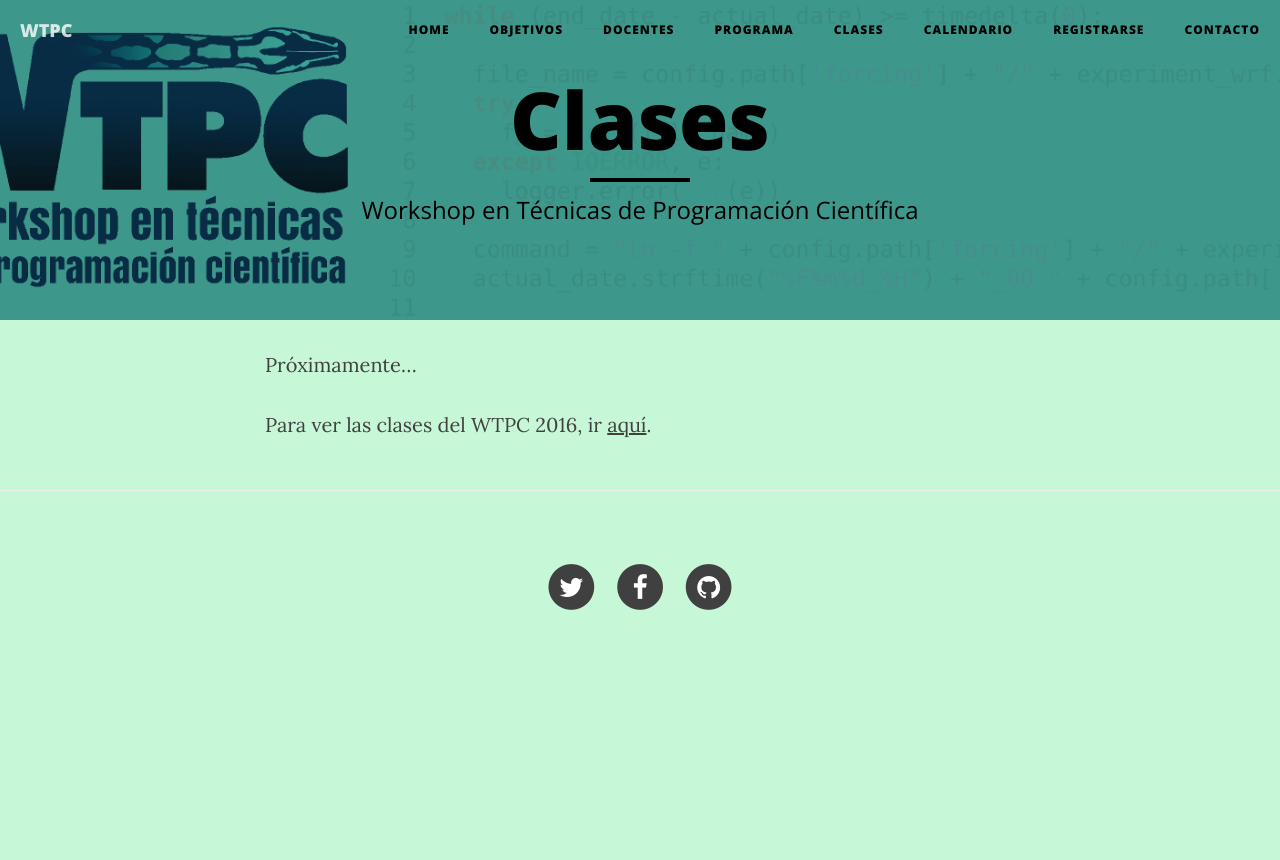
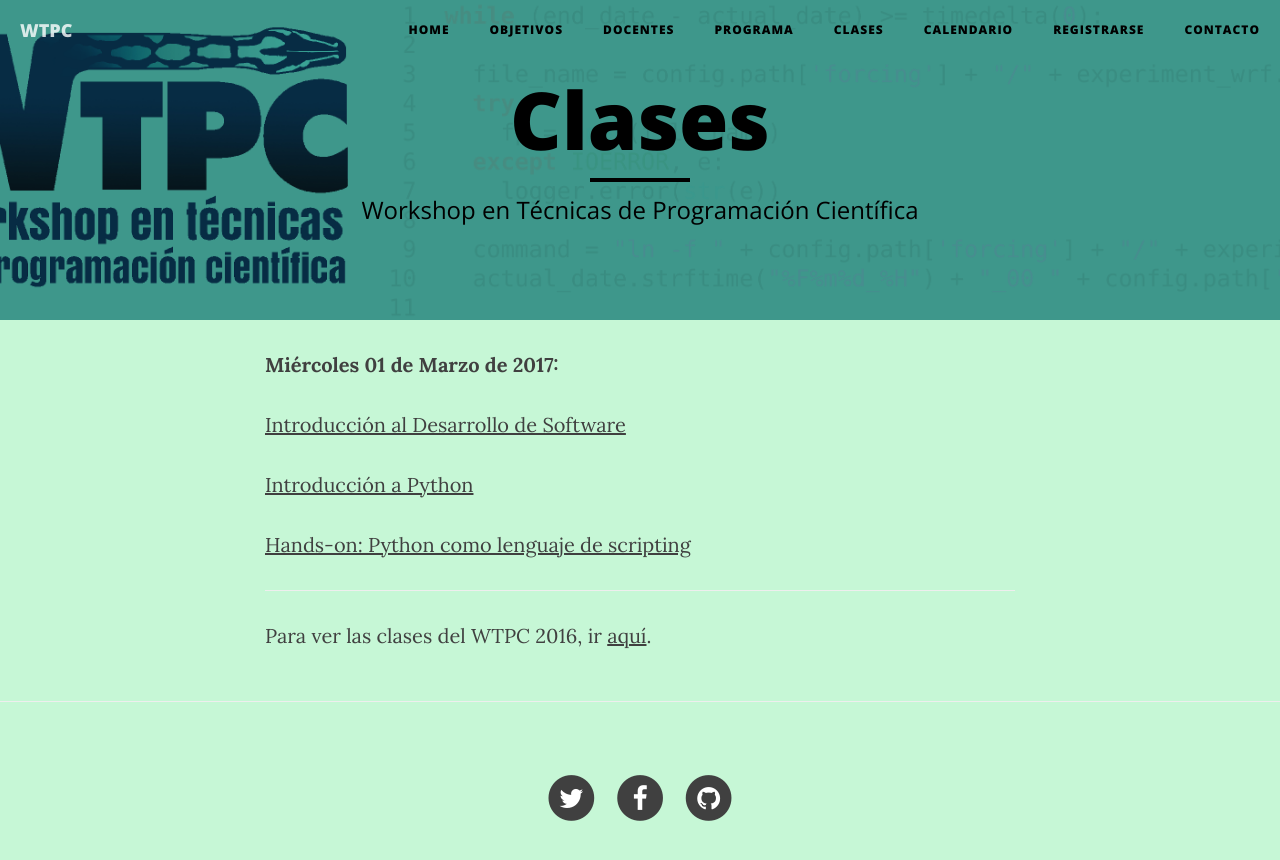
Before and after one commit to wtpc/wtpc.github.io, a Jekyll site: the page built from clases.md, in a window 1280 px wide. Shown: the top 860 px of the page. Built offline with Jekyll 4.4.1, drawn with Linux system fonts in a browser that asks for light colours; nearby versions of some CDN libraries.

Commit message:
Agregadas charlas del primer dia

```diff
--- a/clases.md
+++ b/clases.md
@@ -4,18 +4,19 @@ title: Clases
 permalink: /clases/
 ---
 
-Próximamente...
+**Miércoles 01 de Marzo de 2017:**
 
+[Introducción al Desarrollo de Software](/clases/01_desarrollo_software.pdf)
+
+[Introducción a Python](/clases/02_basico_python.pdf)
+
+[Hands-on: Python como lenguaje de scripting](https://github.com/wtpc/HO-python)
+
+
+---------------------------------
 Para ver las clases del WTPC 2016, ir [aquí](http://wp.df.uba.ar/wtpc/clases/).
 
 <!---
-Lunes 7 Marzo:
-
-Introducción al Desarrollo de Software
-
-Introducción a Python
-
-Hands-on: Python como lenguaje de scripting
 Martes 8 Marzo:
 
 Sistemas de control de versiones: git
```
Also changed, not shown: 2 other files.
